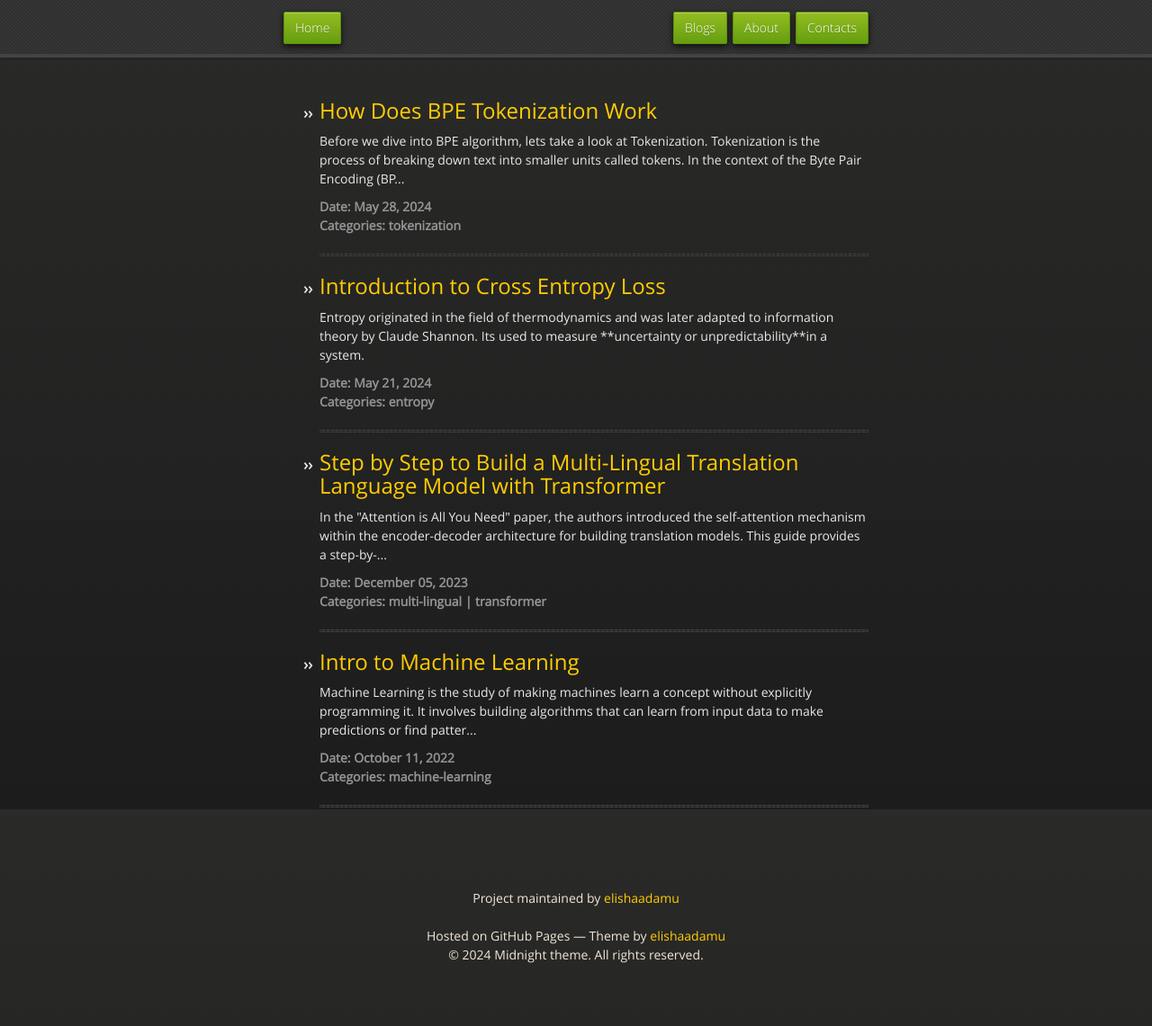
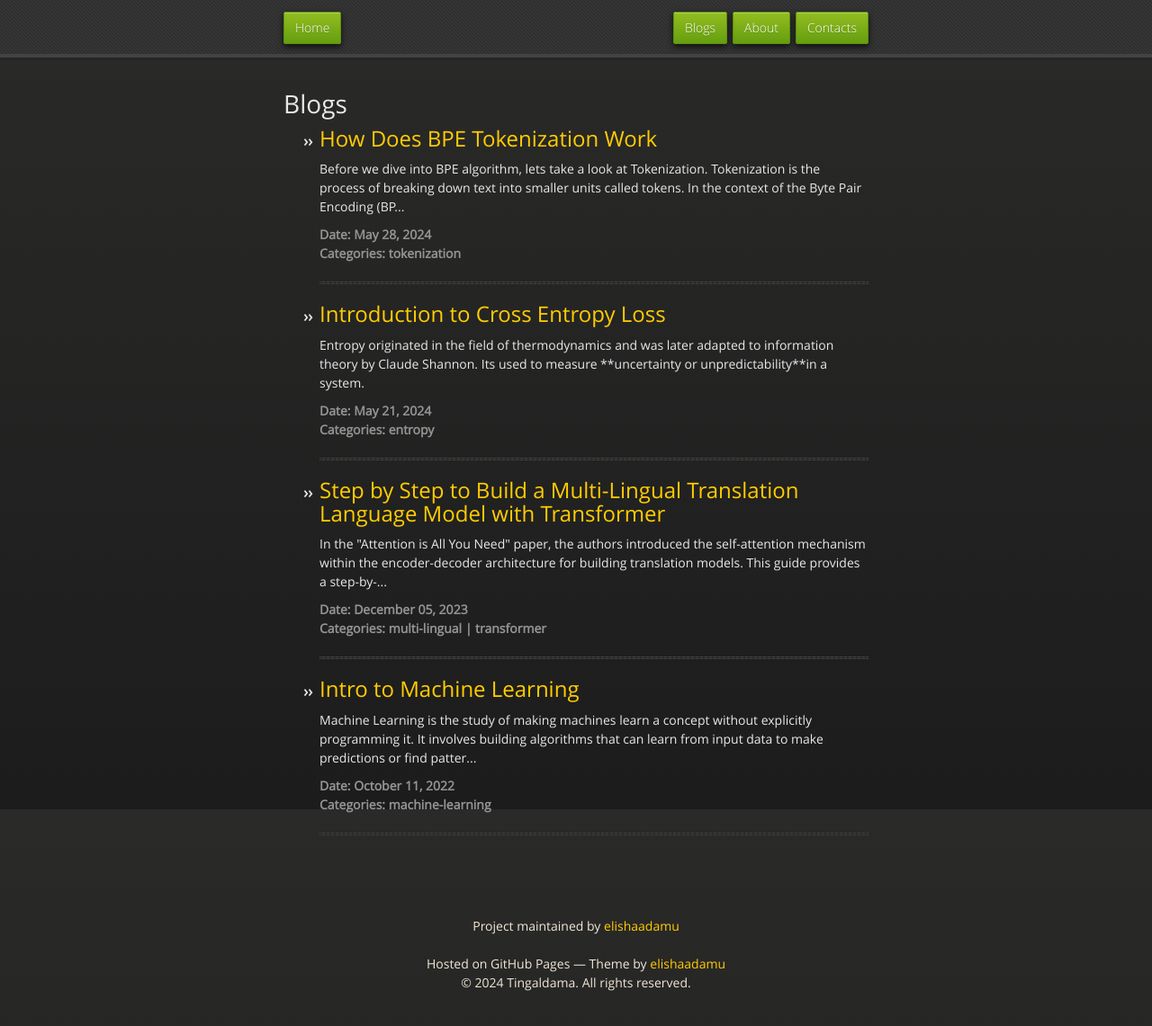
Before and after one commit to elishaadamu/tingaldama, a Jekyll site: the page built from blog.md, in a window 1280 px wide and 1143 px high. Shown: the whole window at 90% size. Built offline with Jekyll 4.4.1, drawn with Linux system fonts in a browser that asks for light colours.

Commit message:
submit latest work

```diff
--- a/_config.yml
+++ b/_config.yml
@@ -1,8 +1,8 @@
-title: Midnight theme
+title: Tingaldama
 description: Midnight is a theme for GitHub Pages.
 show_downloads: true
 google_analytics:
-baseurl: /midnight
+baseurl: /tingaldama
 theme: jekyll-theme-midnight
 image: /assets/images/img_avatar.png
 favicon: /assets/images/favicon.jpg
--- a/blog.md
+++ b/blog.md
@@ -1,4 +1,5 @@
 ---
 layout: page
+title: Blogs
 permalink: blog
 ---
```
Also changed, not shown: contact.md (+1 -0 lines), index.md (+2 -1 lines).
